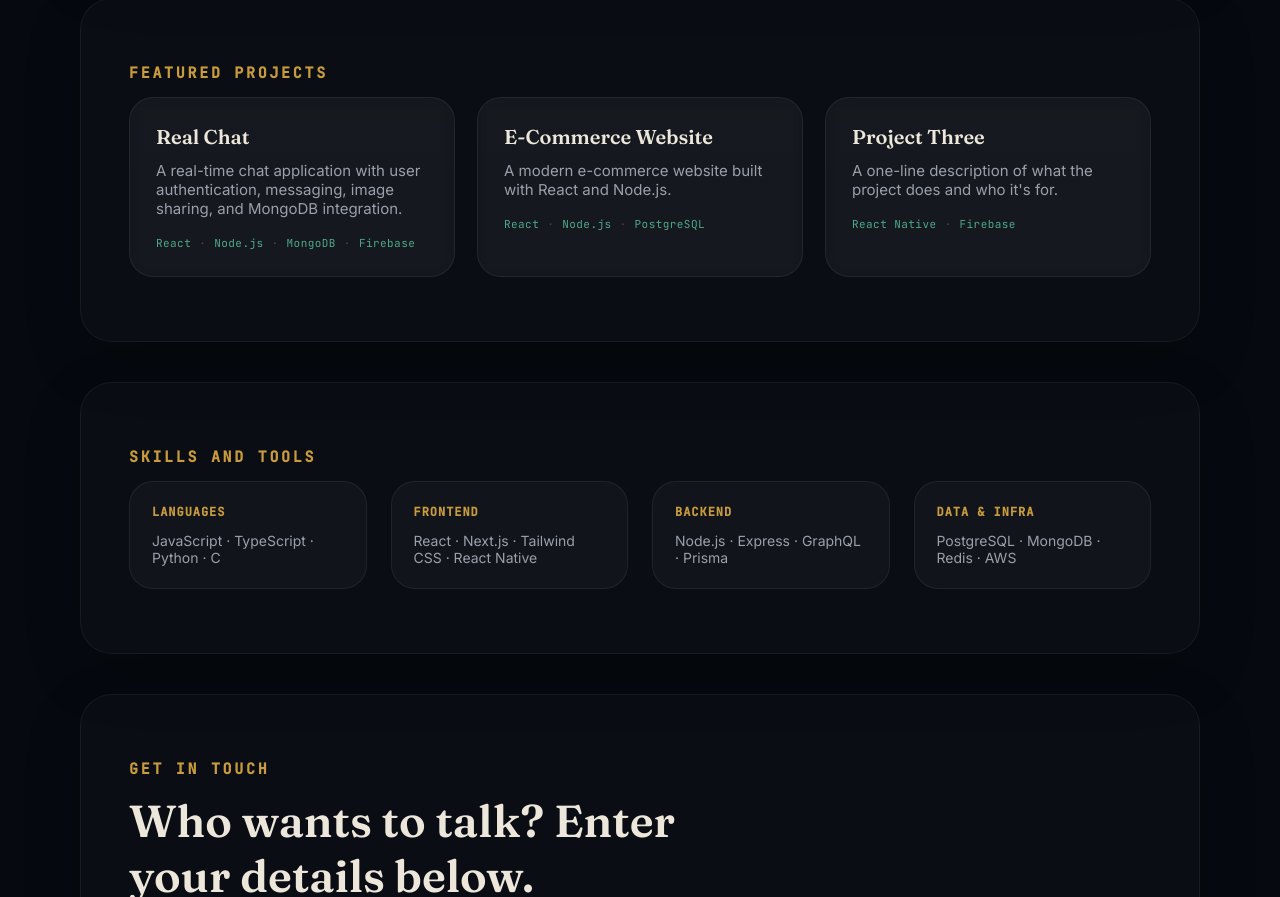
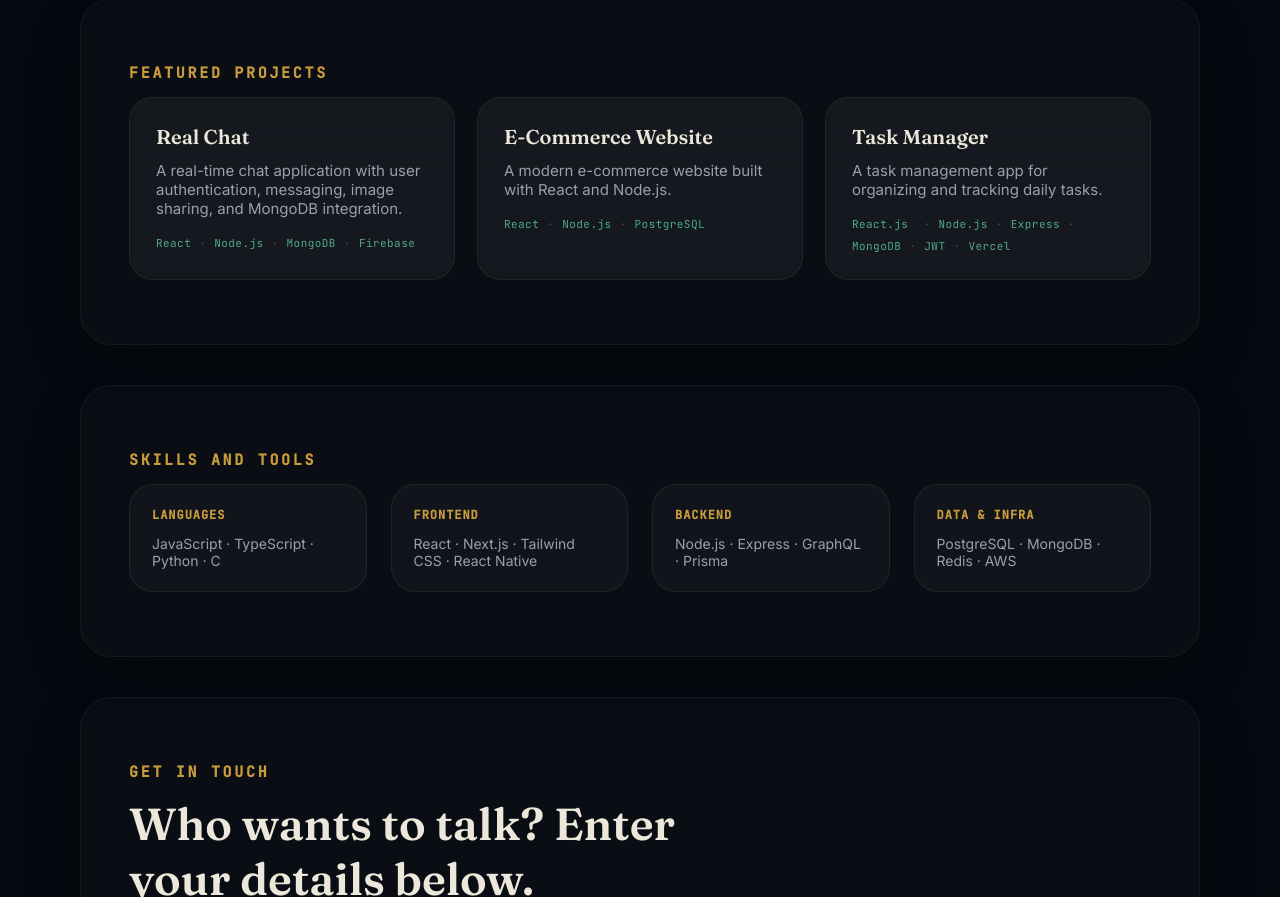
Before and after one commit to Toheedrehman/Portfilo, a React (Create React App) app: page / in a window 1280 px wide. Shown: the part 2180-3077 px from the top of the page. Built offline with nearby package versions, Linux system fonts and the light colour scheme.

Commit message:
Update portfolio

```diff
--- a/src/App.jsx
+++ b/src/App.jsx
@@ -118,10 +118,10 @@ const PROJECTS = [
 },
   {
     id: 3,
-    title: "Project Three",
-    description: "A one-line description of what the project does and who it's for.",
-    tech: ["React Native", "Firebase"],
-    link: "#",
+    title: "Task Manager",
+    description: "A task management app for organizing and tracking daily tasks.",
+    tech: ["React.js ", "Node.js", "Express", "MongoDB","JWT","Vercel"],
+    link: "https://task-flow-beige-ten.vercel.app/",
   },
 ];
 
```
